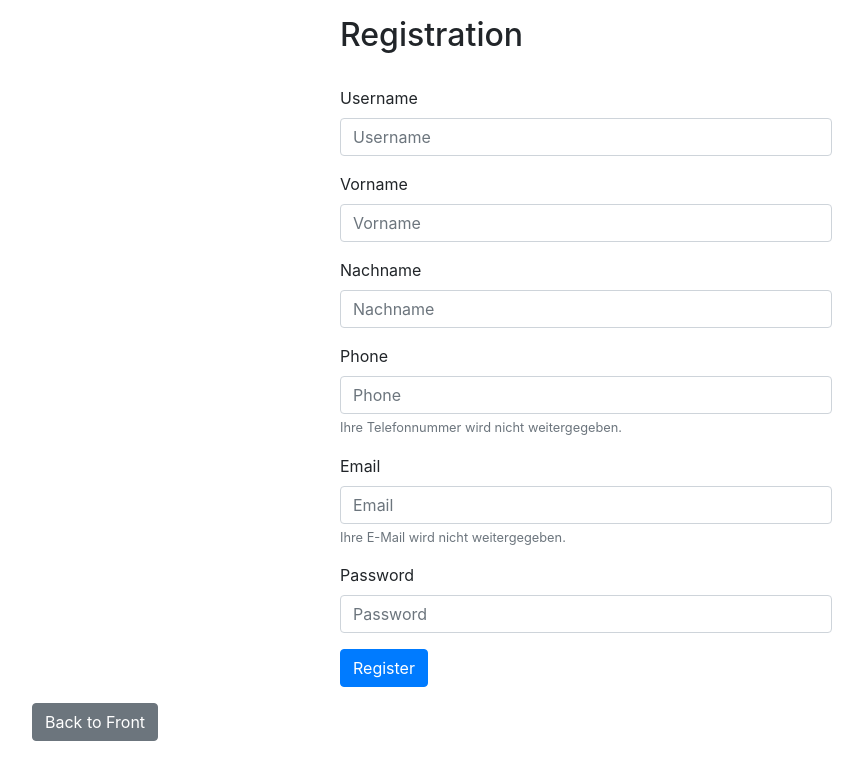
After one commit to oezguerisbert/modul-133, a PHP site: page /Praxisarbeit/register.php in a window 1280 px wide. The commit adds this page. Shown: the top 780 px of the page, without its empty margins (54-917 px from the left). Run offline with PHP 8.4, Linux system fonts and the light colour scheme.

Commit message:
some fixes and updates, login/register/logout added.

```diff
--- a/Praxisarbeit/incs/DB.class.inc.php
+++ b/Praxisarbeit/incs/DB.class.inc.php
@@ -32,15 +32,31 @@
 
         public static function createUser(array $useroptions){
             return DB::insert(
-                "INSERT INTO user(vorname, nachname, phone, email) VALUE(:vorname, :nachname, :phone, :email)",
+                "INSERT INTO users(username, vorname, nachname, phone, email, password) VALUE(:username, :vorname, :nachname, :phone, :email, :password)",
                 $useroptions
             );
         }
 
+        public static function getUsers(){
+            $stmt = DB::stmt(
+                "SELECT * FROM users where usertype = :usertype;"
+            );
+            $stmt->execute(array("usertype" => "moderator"));
+            $users = $stmt->fetchAll(PDO::FETCH_ASSOC);
+            return $users;
+        }
+        public static function checkLogin(array $userdata){
+            $stmt = DB::stmt(
+                "SELECT * FROM users where username = :username AND password = :password LIMIT 1;"
+            );
+            $stmt->execute($userdata);
+            $users = $stmt->fetchAll(PDO::FETCH_ASSOC);
+            return $users[0];
+        }
         private static function getUserID(string $vorname, string $nachname, string $email, string $phone){
             $useroptions = array("vorname" => $vorname, "nachname" => $nachname, "email" => $email, "phone" => $phone);
             $stmt = DB::stmt(
-                "SELECT * FROM user where vorname = :vorname and nachname = :nachname and email = :email and phone = :phone;"
+                "SELECT * FROM users where vorname = :vorname and nachname = :nachname and email = :email and phone = :phone;"
             );
             $stmt->execute($useroptions);
             $users = $stmt->fetchAll(PDO::FETCH_ASSOC);
--- a/Praxisarbeit/incs/createInput.func.inc.php
+++ b/Praxisarbeit/incs/createInput.func.inc.php
@@ -3,7 +3,7 @@
 
         return "<div class=\"form-group\">
         <label for=\"$name\">".ucfirst($name)."</label>
-        <input type=\"text\" class=\"form-control\" id=\"$name\" name=\"$name\" value=\"$value\" placeholder=\"".ucfirst($name)."\" ".($isRequired ? "required" : "").">
+        <input type=\"$type\" class=\"form-control\" id=\"$name\" name=\"$name\" value=\"$value\" placeholder=\"".ucfirst($name)."\" ".($isRequired ? "required" : "").">
         ".(empty($hint) ? "" : "<small id=\"".$name."Help\" class=\"form-text text-muted\">$hint</small>")."
     </div>";
     }
--- /dev/null
+++ b/Praxisarbeit/logout.php
@@ -0,0 +1,5 @@
+<?php
+    session_start();
+    session_destroy();
+    header("Location: ./");
+?>
--- /dev/null
+++ b/Praxisarbeit/register.php
@@ -0,0 +1,70 @@
+<?php
+    session_start();
+    // include_once './incs/createUsers.func.inc.php';
+    include_once './incs/createInput.func.inc.php';
+    include_once './incs/checkInput.func.inc.php';
+    include_once './incs/createAlert.func.inc.php';
+    include_once './incs/DB.class.inc.php';
+    // $users = DB::getUsers();
+    $data = array(
+        "username" => null,
+        "vorname" => null,
+        "nachname" => null,
+        "email" => null,
+        "password" => null
+    );
+
+    if($_SERVER['REQUEST_METHOD'] === "POST") {
+        $data["username"] = $_POST['username'];
+        $data["vorname"] = $_POST['vorname'];
+        $data["nachname"] = $_POST['nachname'];
+        $data["email"] = $_POST['email'];
+        $data["phone"] = $_POST['phone'];
+        $data["password"] = hash("sha256", $_POST['password']);
+        $data_errors = checkInput($data);
+        $data_ok = sizeof($data_errors) == 0;
+
+        $db_query_result = DB::createUser($data);
+        if($db_query_result){
+            $_SESSION['userid'] = DB::checkLogin(array("username"=> $data['username'], "password" => $data['password']))['id'];
+        }
+    }
+
+?>
+
+<!DOCTYPE html>
+<html lang="en">
+<head>
+    <meta charset="UTF-8">
+    <meta name="viewport" content="width=device-width, initial-scale=1.0">
+    <title>KXI-Service - Login</title>
+    <?php
+        include './incs/bootstrap.head.inc.php';
+    ?>
+    <link rel="stylesheet" href="./style.css" />
+</head>
+<body>
+    <div class="container p-3">
+        <div class="col-md-6 m-auto">
+            <h2 class="pl-3 pr-3">Registration</h2>
+            <?php
+            if(isset($db_query_result) && sizeof($data_errors) === 0) {
+                print "<script>document.location.href = './index.php';</script>";
+            }else if(isset($data_errors) && sizeof($data_errors) > 0) {
+                echo createAlert("warning", "Opps!", $data_errors);
+            }
+            ?>
+            <form class="col p-3 pt-4" action="<?= $_SERVER['PHP_SELF']; ?>" method="POST">
+                <?= createInput("username", (isset($data_ok) && !$data_ok) ? $data["username"] : "", "text", null, true); ?>
+                <?= createInput("vorname", (isset($data_ok) && !$data_ok) ? $data["vorname"] : "", "text", null, true); ?>
+                <?= createInput("nachname", (isset($data_ok) && !$data_ok) ? $data["nachname"] : "", "text", null, true); ?>
+                <?= createInput("phone", (isset($data_ok) && !$data_ok) ? $data["phone"] : "", "phone", "Ihre Telefonnummer wird nicht weitergegeben.", true); ?>
+                <?= createInput("email", (isset($data_ok) && !$data_ok) ? $data["email"] : "", "email", "Ihre E-Mail wird nicht weitergegeben.", true); ?>
+                <?= createInput("password", (isset($data_ok) && !$data_ok) ? $data["password"] : "", "password", null, true); ?>
+                <button type="submit" class="btn btn-primary align-self-end">Register</button>
+            </form>
+        </div>
+        <a href="index.php" class="btn btn-secondary">Back to Front</a>
+    </div>
+</body>
+</html>
```
Also changed, not shown: Praxisarbeit/incs/createUsers.func.inc.php (added, +30 -0 lines), Praxisarbeit/index.php (+14 -2 lines), Praxisarbeit/login.php (+40 -4 lines), Praxisarbeit/sql/create_tables.sql (+20 -15 lines).
